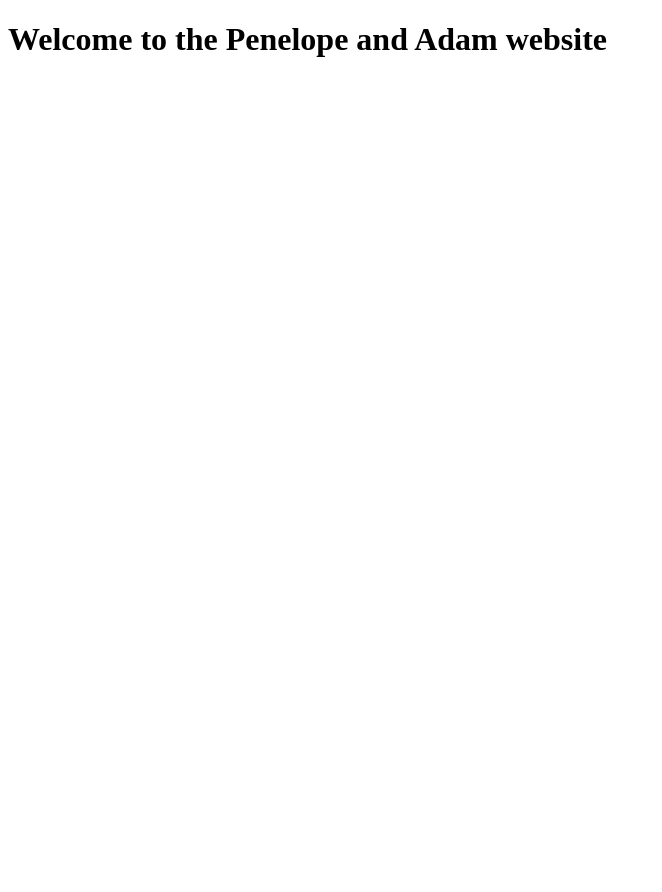
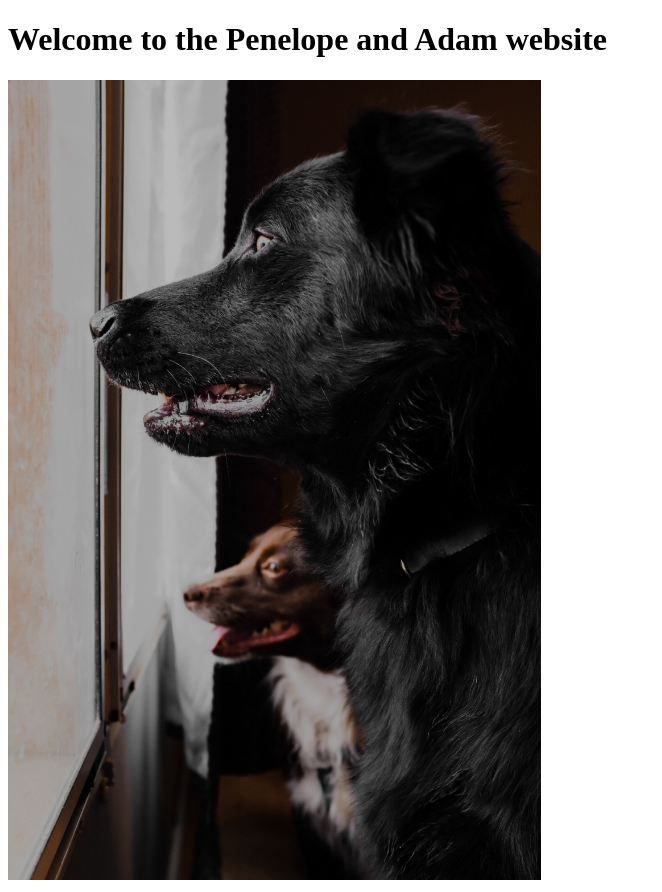
Before and after one commit to KrisIniguez94/penelope_adam_website, a plain HTML site: page index.html in a window 1280 px wide. Shown: the whole page, without its empty margins (0-662 px from the left). Before the commit the page ends 800 px from the top, so only its background shows below. Drawn offline with Linux system fonts and the light colour scheme.

Commit message:
added img folder and img to html

```diff
--- a/index.html
+++ b/index.html
@@ -10,6 +10,6 @@
   </head>
   <body>
     <h1>Welcome to the Penelope and Adam website</h1>
-
+    <img src=img/pups.jpg src="pups" height="800px" width="533px">
   </body>
 </html>
```
Also changed, not shown: img/pups.jpg (added).
